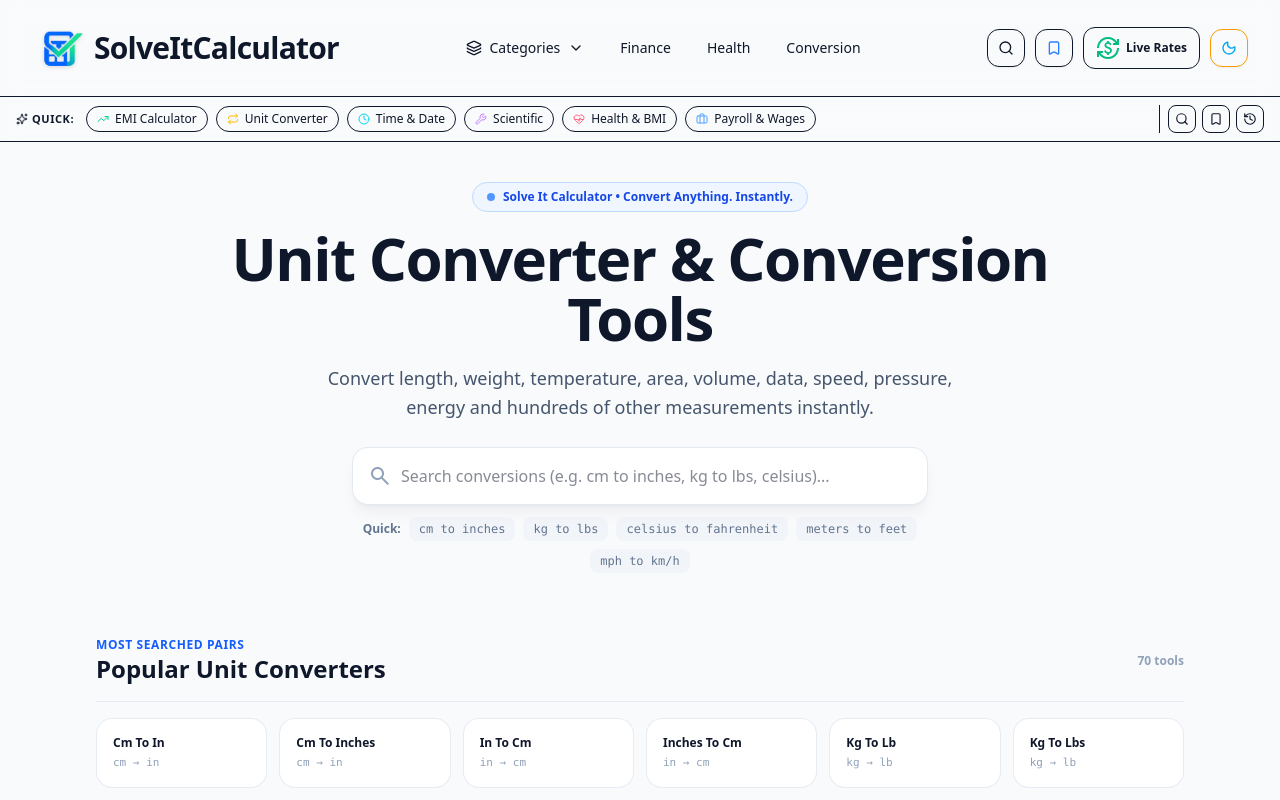
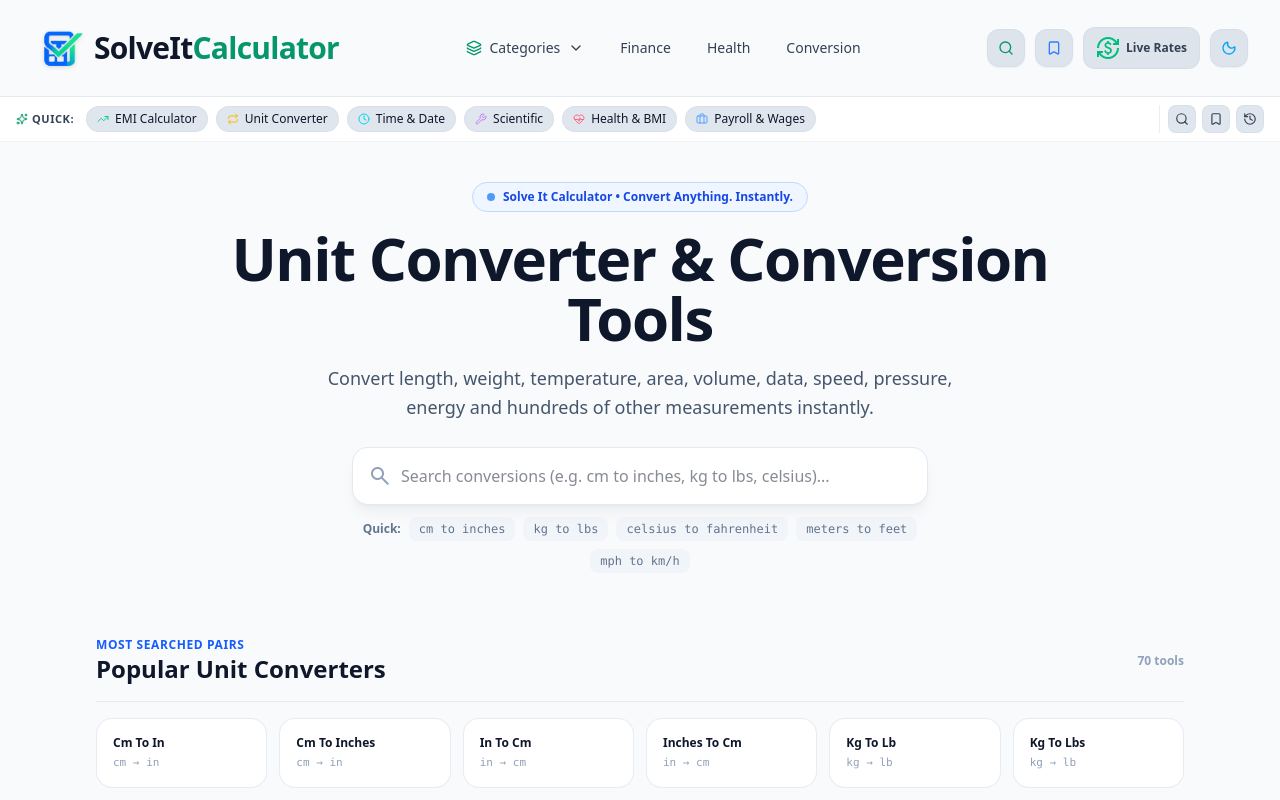
Before and after one commit to medhastone/solveitcalculator, a Next.js app: page /convert in a window 1280 px wide. Shown: the top 800 px of the page. Built offline with nearby package versions, Linux system fonts and the light colour scheme.

Commit message:
style: implement design system theme variables
Define global surface and outline color scales in CSS variables to support consistent light/dark modes. Update theme initialization logic to default to light mode and correctly respect system dark mode preferences.

```diff
--- a/app/globals.css
+++ b/app/globals.css
@@ -1,15 +1,59 @@
 @import "tailwindcss";
 @import "tw-animate-css";
 
+@theme {
+  --color-primary: #059669;
+  --color-primary-hover: #047857;
+  --color-on-primary: #ffffff;
+
+  --color-surface: var(--surface);
+  --color-on-surface: var(--on-surface);
+  --color-on-surface-variant: var(--on-surface-variant);
+
+  --color-surface-container-lowest: var(--surface-container-lowest);
+  --color-surface-container-low: var(--surface-container-low);
+  --color-surface-container: var(--surface-container);
+  --color-surface-container-high: var(--surface-container-high);
+  --color-surface-container-highest: var(--surface-container-highest);
+
+  --color-outline: var(--outline);
+  --color-outline-variant: var(--outline-variant);
+}
+
+:root, html.light, [data-theme="light"] {
+  --surface: #f8fafc;
+  --on-surface: #0f172a;
+  --on-surface-variant: #334155;
+
+  --surface-container-lowest: #ffffff;
+  --surface-container-low: #f1f5f9;
+  --surface-container: #e2e8f0;
+  --surface-container-high: #cbd5e1;
+  --surface-container-highest: #94a3b8;
+
+  --outline: #94a3b8;
+  --outline-variant: #cbd5e1;
+}
+
+html.dark, [data-theme="dark"] {
+  --surface: #090d16;
+  --on-surface: #f8fafc;
+  --on-surface-variant: #cbd5e1;
+
+  --surface-container-lowest: #0f172a;
+  --surface-container-low: #1e293b;
+  --surface-container: #334155;
+  --surface-container-high: #475569;
+  --surface-container-highest: #64748b;
+
+  --outline: #64748b;
+  --outline-variant: #334155;
+}
+
 @layer base {
-  :root {
-    --background: #f8fafc;
-    --foreground: #0f172a;
-  }
-
   body {
-    background-color: var(--background);
-    color: var(--foreground);
+    background-color: var(--surface);
+    color: var(--on-surface);
     font-family: system-ui, -apple-system, BlinkMacSystemFont, 'Segoe UI', Roboto, Oxygen, Ubuntu, Cantarell, 'Open Sans', 'Helvetica Neue', sans-serif;
   }
 }
--- a/app/layout.tsx
+++ b/app/layout.tsx
@@ -55,7 +55,7 @@ export default function RootLayout({
               (function() {
                 try {
                   var stored = localStorage.getItem('solveit_theme');
-                  var theme = stored || (window.matchMedia && window.matchMedia('(prefers-color-scheme: light)').matches ? 'light' : 'dark');
+                  var theme = stored || (window.matchMedia && window.matchMedia('(prefers-color-scheme: dark)').matches ? 'dark' : 'light');
                   document.documentElement.classList.remove('light', 'dark');
                   document.documentElement.classList.add(theme);
                   document.documentElement.setAttribute('data-theme', theme);
--- a/lib/theme.ts
+++ b/lib/theme.ts
@@ -3,10 +3,10 @@
 export const THEME_STORAGE_KEY = 'solveit_theme';
 
 export function getSystemTheme(): 'light' | 'dark' {
-  if (typeof window === 'undefined') return 'dark';
-  return window.matchMedia && window.matchMedia('(prefers-color-scheme: light)').matches
-    ? 'light'
-    : 'dark';
+  if (typeof window === 'undefined') return 'light';
+  return window.matchMedia && window.matchMedia('(prefers-color-scheme: dark)').matches
+    ? 'dark'
+    : 'light';
 }
 
 export function getCurrentTheme(): 'light' | 'dark' {
```
